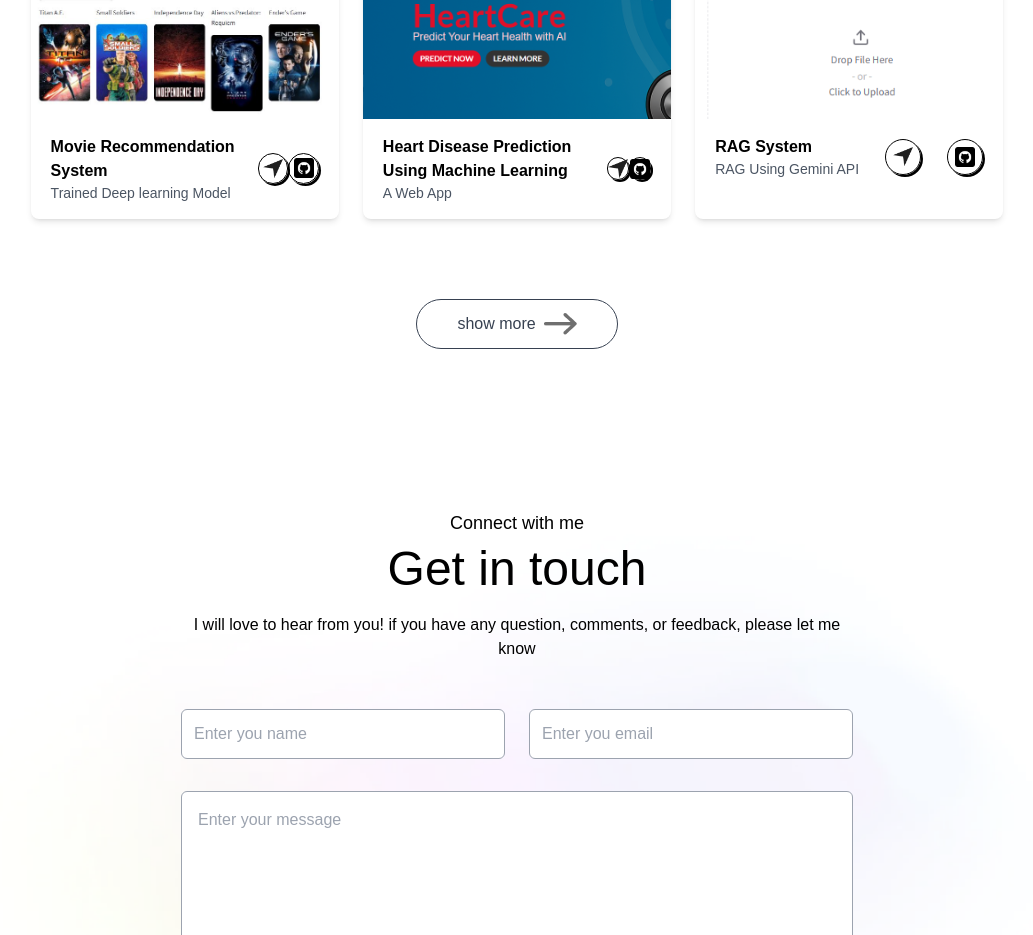
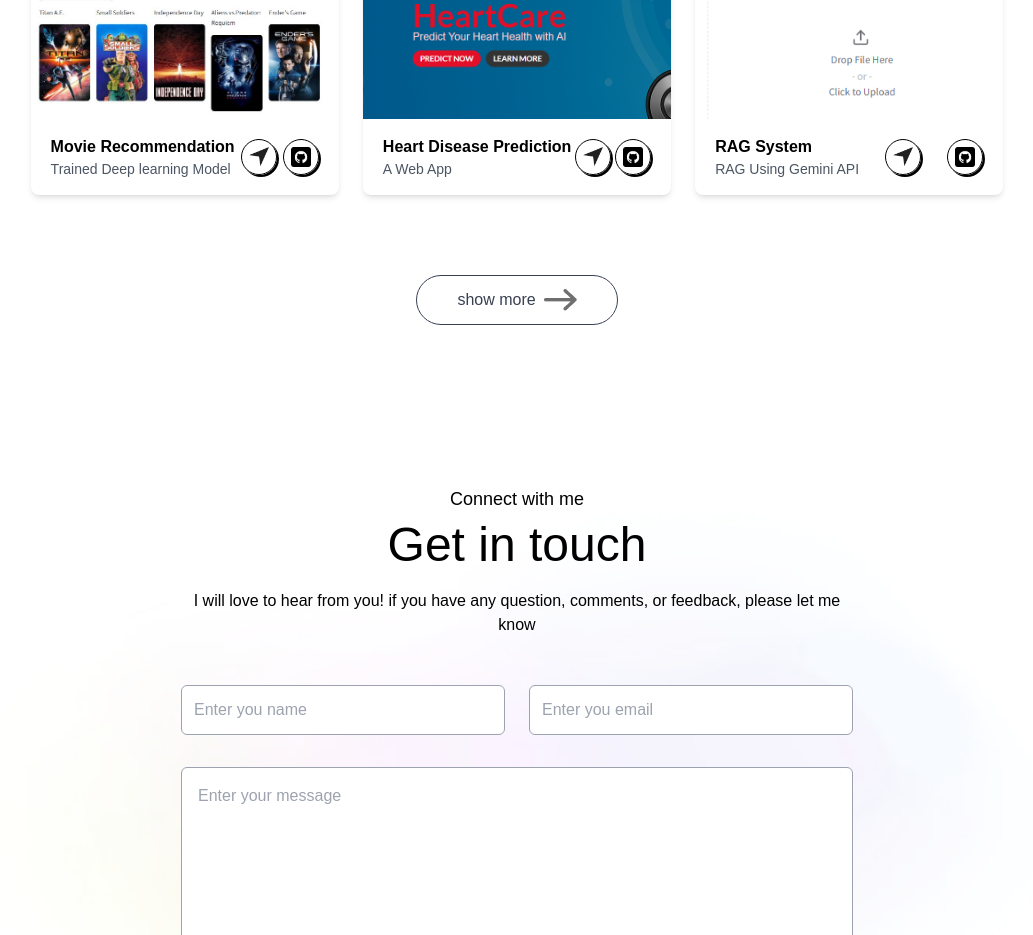
Before and after one commit to saadhussain01/personal-portfolio, a Next.js app: page / in a window 1280 px wide. Shown: the part 2600-3535 px from the top of the page, without its empty margins (123-1156 px from the left). Built offline with nearby package versions, Linux system fonts and the light colour scheme; a web font is replaced by a local one.

Commit message:
reduce transtion time

```diff
--- a/app/components/About.jsx
+++ b/app/components/About.jsx
@@ -9,12 +9,12 @@
       className="w-full px-[12%] py-10 scroll-mt-20"
       initial={{opacity: 0}}
       whileInView={{opacity: 1}}
-      transition={{duration: 2}}
+      transition={{duration: 1}}
     >
       <motion.h4
         initial={{opacity: 0, y: -20}}
         whileInView={{opacity: 1, y: 0}}
-        transition={{duration: 0.5, delay: 0.3}}
+        transition={{duration: 0.1, delay: 0.1}}
         className="text-center mb-2 text-lg font-Ovo"
       >
         Introduction
@@ -22,7 +22,7 @@
       <motion.h2
         initial={{opacity: 0, y: -20}}
         whileInView={{opacity: 1, y: 0}}
-        transition={{duration: 0.5, delay: 0.5}}
+        transition={{duration: 0.1, delay: 0.1}}
         className="text-center text-5xl font-Ovo"
       >
         About me
@@ -65,7 +65,7 @@
           <motion.h4
             initial={{y: 20, opacity: 0}}
             whileInView={{y: 0, opacity: 1}}
-            transition={{delay: 1.3, duration: 0.5}}
+            transition={{duration: 0.1, delay: 0.1}}
             className="my-6 text-gray-700 font-Ovo dark:text-white/80"
           >
             Tools I use
@@ -73,7 +73,7 @@
           <motion.ul
           initial={{y: 20, opacity: 0}}
             whileInView={{y: 0, opacity: 1}}
-            transition={{delay: 1.3, duration: 0.5}}
+            transition={{duration: 0.1, delay: 0.1}}
           className="flex items-center gap-3 sm:gap-5">
             {toolsData.map((tool, index) => (
               <motion.li
--- a/assets/assets.js
+++ b/assets/assets.js
@@ -93,14 +93,14 @@
 
 export const workData = [
   {
-    title: "Movie Recommendation System",
+    title: "Movie Recommendation",
     description: "Trained Deep learning Model",
     bg_Image: "./movie_recommender.JPG",
     url: "#",
     github_url: "https://github.com/saadhussain01/Recommendation-System-using-Deep-learning",
   },
   {
-    title: "Heart Disease Prediction Using Machine Learning",
+    title: "Heart Disease Prediction",
     description: "A Web App",
     bg_Image: "./Heart.png",
     url: "#",
```
